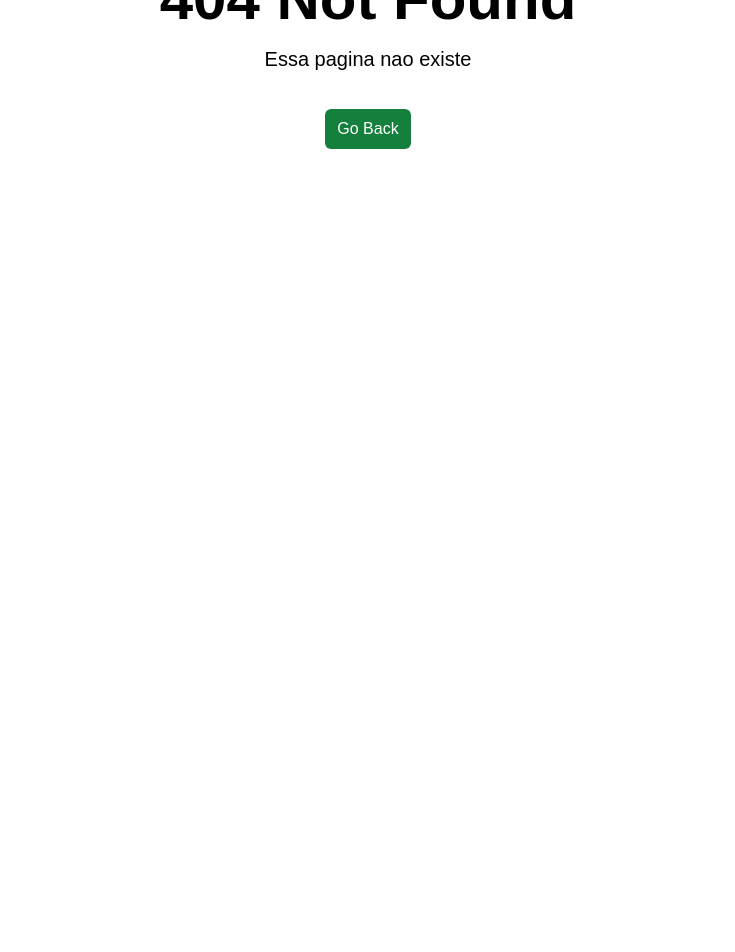
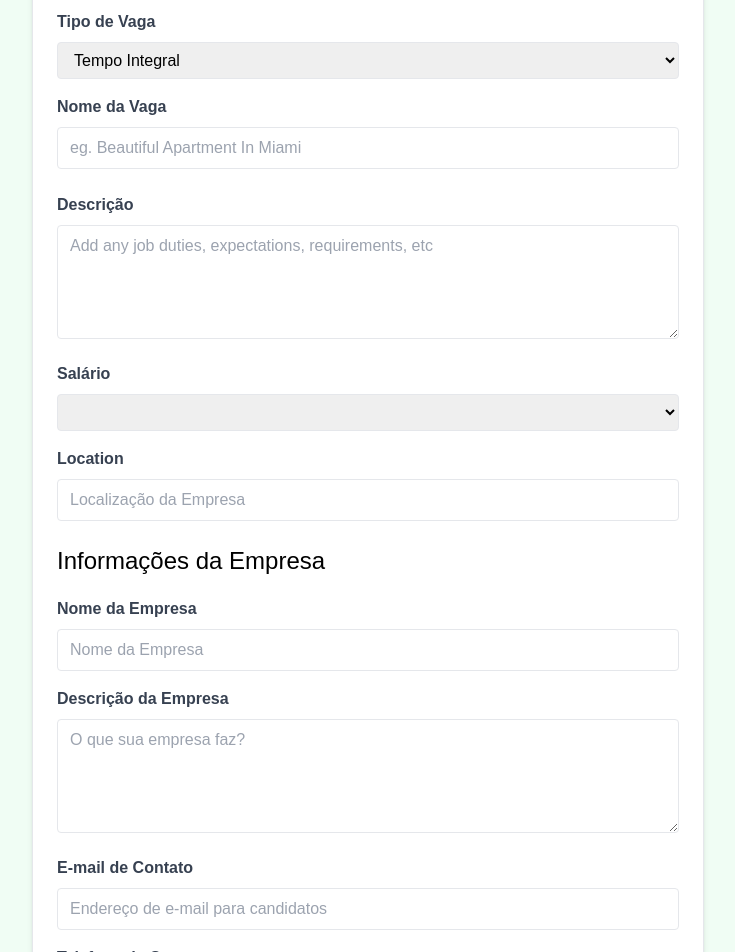
Before and after one commit to ThiagoHs1/vue, a Vue app in the folder vue-jobs/: page /jobs/edit/1 in a window 1280 px wide. Before the commit this address had no page. Shown: the part 260-1212 px from the top of the page, without its empty margins (272-1007 px from the left). Before the commit the page ends 800 px from the top, so only its background shows below. Built offline with nearby package versions, Linux system fonts and the light colour scheme; no server answers.

Commit message:
Editar vaga funcionando

```diff
--- a/vue-jobs/src/router/index.js
+++ b/vue-jobs/src/router/index.js
@@ -4,6 +4,7 @@
 import NotFoundView from '@/views/NotFoundView.vue';
 import JobView from '@/views/JobView.vue';
 import AddJobView from '@/views/AddJobView.vue';
+import EditJobView from '@/views/EditJobView.vue';
 
 const router = createRouter({
   history: createWebHistory(import.meta.env.BASE_URL),
@@ -29,6 +30,11 @@
         name: 'add-job',
         component: AddJobView,
       },
+      {
+        path: '/jobs/edit/:id',
+        name: 'edit-job',
+        component: EditJobView,
+      },
 
       {
         path: '/:pathMatch(.*)*',
--- /dev/null
+++ b/vue-jobs/src/views/EditJobView.vue
@@ -0,0 +1,249 @@
+<script setup>
+import router from '@/router';
+import { reactive, onMounted } from 'vue';
+import { useRoute } from 'vue-router';
+import { useToast } from 'vue-toastification';
+import axios from 'axios';
+
+const route = useRoute();
+
+const jobId = route.params.id;
+
+const form = reactive({
+  type: 'Full-Time',
+  title: '',
+  description: '',
+  salary: '',
+  location: '',
+  company: {
+    name: '',
+    description: '',
+    contactEmail: '',
+    contactPhone: '',
+  },
+});
+
+const state = reactive({
+  job: {},
+  isLoading: true,
+});
+
+const toast = useToast();
+
+const handleSubmit = async () => {
+  const updatedJob = {
+    title: form.title,
+    type: form.type,
+    location: form.location,
+    description: form.description,
+    salary: form.salary,
+    company: {
+      name: form.company.name,
+      description: form.company.description,
+      contactEmail: form.company.contactEmail,
+      contactPhone: form.company.contactPhone,
+    },
+  };
+
+  try {
+    const response = await axios.put(`/api/jobs/${jobId}`, updatedJob);
+    toast.success('Serviço editado com sucesso');
+    router.push(`/jobs/${response.data.id}`);
+  } catch (error) {
+    console.error('Erro em adicionar o serviço', error);
+    toast.error('Falha em adicionar o serviço');
+  }
+};
+
+onMounted(async () => {
+  try {
+    const response = await axios.get(`/api/jobs/${jobId}`);
+    state.job = response.data;
+    // Populate inputs
+    form.type = state.job.type;
+    form.title = state.job.title;
+    form.description = state.job.description;
+    form.salary = state.job.salary;
+    form.location = state.job.location;
+    form.company.name = state.job.company.name;
+    form.company.description = state.job.company.description;
+    form.company.contactEmail = state.job.company.contactEmail;
+    form.company.contactPhone = state.job.company.contactPhone;
+  } catch (error) {
+    console.error('Erro em adicionar o serviço', error);
+  } finally {
+    state.isLoading = false;
+  }
+});
+</script>
+
+<template>
+  <section class="bg-green-50">
+    <div class="container m-auto max-w-2xl py-24">
+      <div
+        class="bg-white px-6 py-8 mb-4 shadow-md rounded-md border m-4 md:m-0"
+      >
+        <form @submit.prevent="handleSubmit">
+          <h2 class="text-3xl text-center font-semibold mb-6">Editar Vaga</h2>
+
+          <div class="mb-4">
+            <label for="type" class="block text-gray-700 font-bold mb-2"
+              >Tipo de Vaga</label
+            >
+            <select
+                v-model="form.type"
+                id="type"
+                name="type"
+                class="border rounded w-full py-2 px-3"
+                required
+              >
+                <option value="Full-Time">Tempo Integral</option>
+                <option value="Part-Time">Meio Período</option>
+                <option value="Remote">Remoto</option>
+                <option value="Internship">Estágio</option>
+              </select>
+          </div>
+
+          <div class="mb-4">
+            <label class="block text-gray-700 font-bold mb-2"
+            >Nome da Vaga</label
+            >
+            <input
+              type="text"
+              v-model="form.title"
+              id="name"
+              name="name"
+              class="border rounded w-full py-2 px-3 mb-2"
+              placeholder="eg. Beautiful Apartment In Miami"
+              required
+            />
+          </div>
+          <div class="mb-4">
+            <label for="description" class="block text-gray-700 font-bold mb-2"
+              >Descrição</label
+            >
+            <textarea
+              id="description"
+              v-model="form.description"
+              name="description"
+              class="border rounded w-full py-2 px-3"
+              rows="4"
+              placeholder="Add any job duties, expectations, requirements, etc"
+            ></textarea>
+          </div>
+
+          <div class="mb-4">
+            <label for="type" class="block text-gray-700 font-bold mb-2"
+              >Salário</label
+            >
+            <select
+              id="salary"
+              v-model="form.salary"
+              name="salary"
+              class="border rounded w-full py-2 px-3"
+              required
+            >
+            <option value="Under $50K">Abaixo de R$ 50K</option>
+                <option value="$50 - 60K">R$ 50K - R$ 60K</option>
+                <option value="$60 - 70K">R$ 60K - R$ 70K</option>
+                <option value="$70 - 80K">R$ 70K - R$ 80K</option>
+                <option value="$80 - 90K">R$ 80K - R$ 90K</option>
+                <option value="$90 - 100K">R$ 90K - R$ 100K</option>
+                <option value="$100 - 125K">R$ 100K - R$ 125K</option>
+                <option value="$125 - 150K">R$ 125K - R$ 150K</option>
+                <option value="$150 - 175K">R$ 150K - R$ 175K</option>
+                <option value="$175 - 200K">R$ 175K - R$ 200K</option>
+                <option value="Over $200K">Acima de R$ 200K</option>
+              </select>
+          </div>
+
+          <div class="mb-4">
+            <label class="block text-gray-700 font-bold mb-2"> Location </label>
+            <input
+              type="text"
+              v-model="form.location"
+              id="location"
+              name="location"
+              class="border rounded w-full py-2 px-3 mb-2"
+              placeholder="Localização da Empresa"
+              required
+            />
+          </div>
+
+          <h3 class="text-2xl mb-5">Informações da Empresa</h3>
+
+          <div class="mb-4">
+            <label for="company" class="block text-gray-700 font-bold mb-2"
+              >Nome da Empresa</label
+            >
+            <input
+              type="text"
+              v-model="form.company.name"
+              id="company"
+              name="company"
+              class="border rounded w-full py-2 px-3"
+              placeholder="Nome da Empresa"
+            />
+          </div>
+
+          <div class="mb-4">
+            <label
+              for="company_description"
+              class="block text-gray-700 font-bold mb-2"
+              >Descrição da Empresa</label
+            >
+            <textarea
+              id="company_description"
+              v-model="form.company.description"
+              name="company_description"
+              class="border rounded w-full py-2 px-3"
+              rows="4"
+              placeholder="O que sua empresa faz?"
+            ></textarea>
+          </div>
+
+          <div class="mb-4">
+            <label
+              for="contact_email"
+              class="block text-gray-700 font-bold mb-2"
+              >E-mail de Contato</label
+            >
+            <input
+              type="email"
+              v-model="form.company.contactEmail"
+              id="contact_email"
+              name="contact_email"
+              class="border rounded w-full py-2 px-3"
+              placeholder="Endereço de e-mail para candidatos"
+              required
+            />
+          </div>
+          <div class="mb-4">
+            <label
+              for="contact_phone"
+              class="block text-gray-700 font-bold mb-2"
+              >Telefone de Contato</label
+            >
+            <input
+              type="tel"
+              v-model="form.company.contactPhone"
+              id="contact_phone"
+              name="contact_phone"
+              class="border rounded w-full py-2 px-3"
+              placeholder="Optional phone for applicants"
+            />
+          </div>
+
+          <div>
+            <button
+              class="bg-green-500 hover:bg-green-600 text-white font-bold py-2 px-4 rounded-full w-full focus:outline-none focus:shadow-outline"
+              type="submit"
+            >
+            Editar Vaga
+            </button>
+          </div>
+        </form>
+      </div>
+    </div>
+  </section>
+</template>
```
